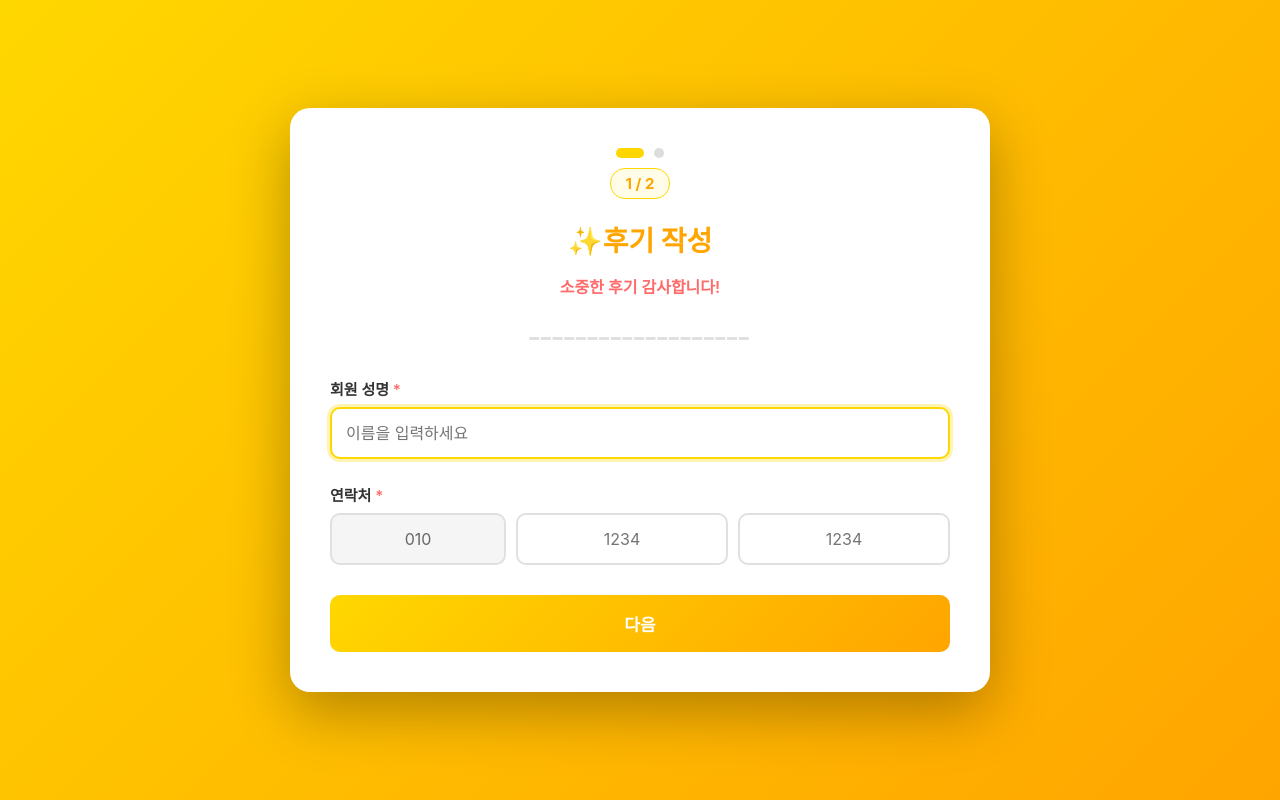
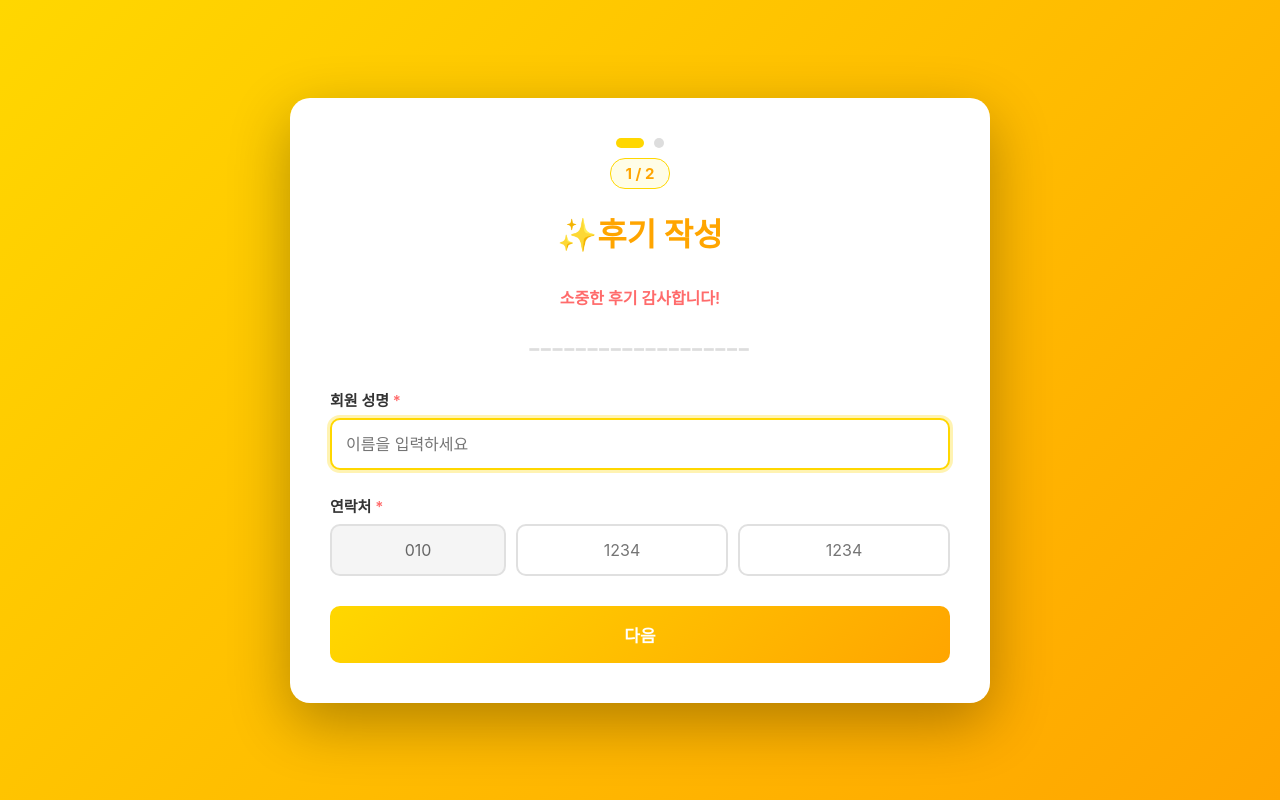
Before and after one commit to breezefeel/feedback, a plain HTML site: page index.html in a window 1280 px wide. Drawn offline with Linux system fonts and the light colour scheme.

Commit message:
Update index.html

```diff
--- a/index.html
+++ b/index.html
@@ -33,11 +33,12 @@
       }
 
       /* 제목 색상: 밝은 오렌지/옐로우 강조색 */
-      h1 {
-          text-align: center;
-          color: #FFA500;
-          margin-bottom: 15px;
-          font-size: 28px;
+      .main-title {
+        text-align: center;
+        /* 색상 변경 */
+        color: #FFA500;
+        margin-bottom: 30px;
+        font-size: 32px;
       }
       .subtitle {
           text-align: center;
@@ -355,7 +356,7 @@
         <span id="pageText">1 / 2</span>
       </div>
 
-      <h1>✨후기 작성</h1>
+      <h1 class="main-title">✨후기 작성</h1>
       <p class="subtitle">소중한 후기 감사합니다!</p>
       <div class="divider">━━━━━━━━━━━━━━━━━━━</div>
       <form id="reviewForm">
```
